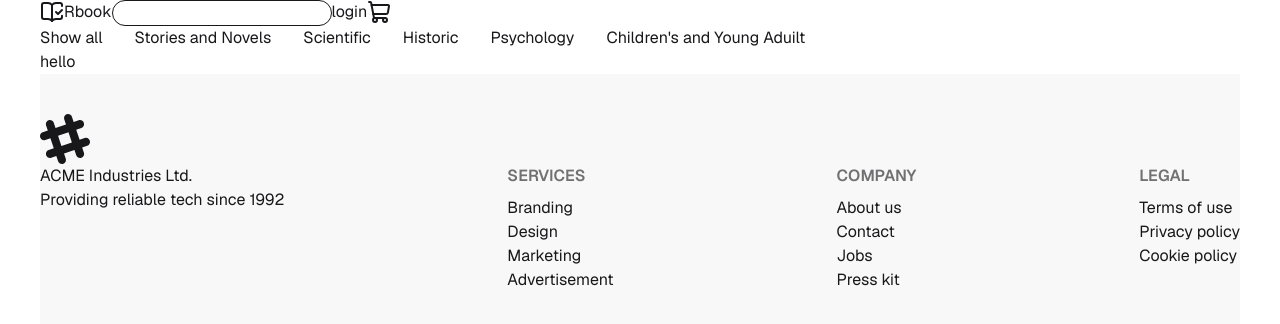
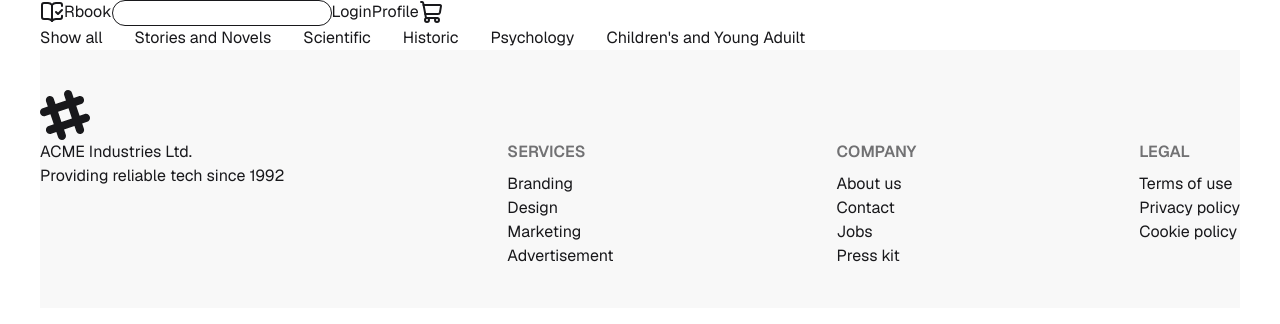
Before and after one commit to Hanieh-yousefzadeh/book-store, a Next.js app: page / in a window 1280 px wide. Shown: the top 324 px of the page. Built offline with nearby package versions, Linux system fonts and the light colour scheme.

Commit message:
feat : add routes book,cart,categories,profile

```diff
--- a/app/(shop)/page.tsx
+++ b/app/(shop)/page.tsx
@@ -3,9 +3,7 @@ export default function Home() {
   return (
     <div className="">
       <main>
-        <h1>
-          hello
-        </h1>
+
       </main>
     </div>
   );
--- a/components/header.tsx
+++ b/components/header.tsx
@@ -7,11 +7,12 @@ export default function Header() {
             <div className="flex">
                 <Link href="/" className="flex"><BookOpenCheck />Rbook</Link>
                 <input type="text" className="border rounded-2xl" ></input>
-                <Link href="/login">login</Link>
+                <Link href="/login">Login</Link>
+                <Link href="/profile">Profile</Link>
                 <Link href="/cart"><ShoppingCart /></Link>
             </div>
             <div className="flex gap-8">
-                <Link href="/">Show all</Link>
+                <Link href="/categoris">Show all</Link>
                 <Link href="/categoris/stories">Stories and Novels</Link>
                 <Link href="/categoris/Scientific">Scientific</Link>
                 <Link href="/categoris/Historic">Historic</Link>
```
Also changed, not shown: app/(shop)/book/[...id]/page.tsx (added), app/(shop)/cart/page.tsx (added), app/(shop)/categoris/[...category]/page.tsx (added), app/(shop)/categoris/page.tsx (added), app/(shop)/profile/page.tsx (added).
